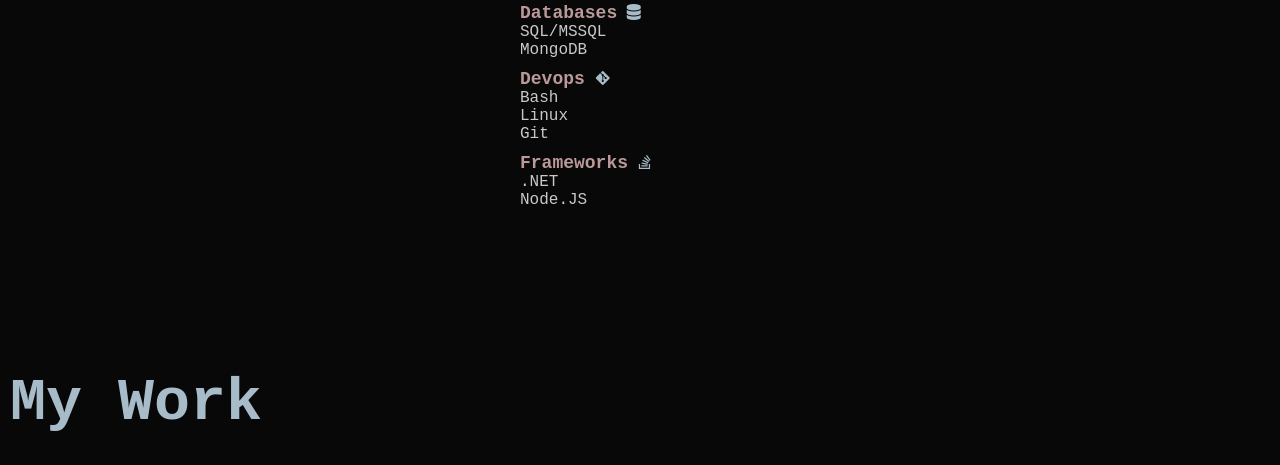
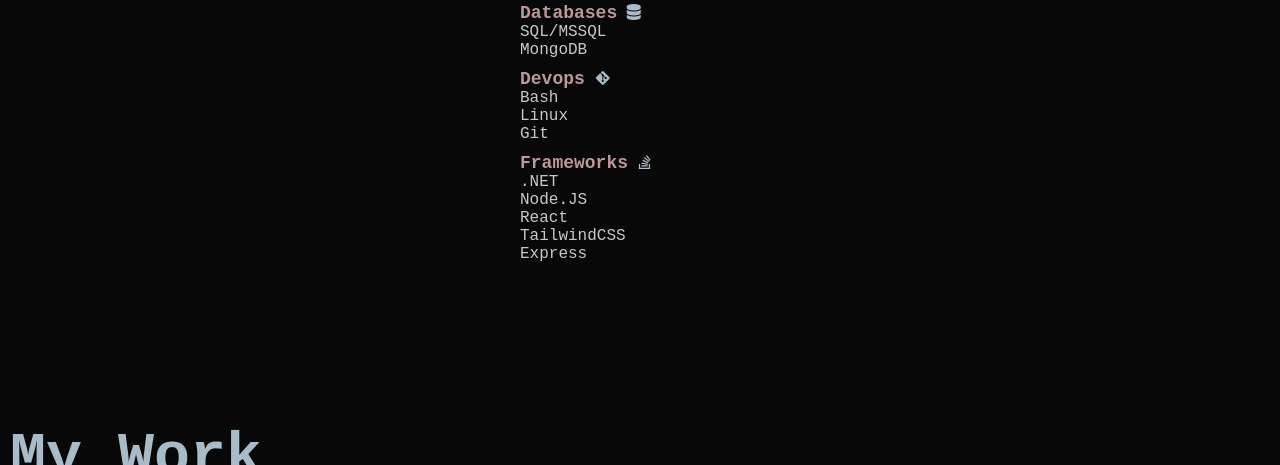
Before and after one commit to kosa12/kosa12.github.io, a plain HTML site: page index.html in a window 1280 px wide. Shown: the part 1521-1986 px from the top of the page. Drawn offline with Linux system fonts and the light colour scheme.

Commit message:
Update index.html

```diff
--- a/index.html
+++ b/index.html
@@ -61,7 +61,7 @@
                         <li><span>Frontend Development</span> <i class="fa-brands fa-html5" style="color: rgb(167, 188, 200);"></i><br>HTML/CSS<br>TailwindCSS</li>
                         <li><span>Databases</span> <i class="fa-solid fa-database" style="color: rgb(167, 188, 200);"></i> <br>SQL/MSSQL<br>MongoDB</li>
                         <li><span>Devops </span><i class="fa-brands fa-git-alt" style="color: rgb(167, 188, 200);"></i><br>Bash<br>Linux<br>Git</li>
-                        <li><span>Frameworks </span><i class="fa-brands fa-stack-overflow" style="color: rgb(167, 188, 200);"></i><br>.NET <br>Node.JS</li>
+                        <li><span>Frameworks </span><i class="fa-brands fa-stack-overflow" style="color: rgb(167, 188, 200);"></i><br>.NET <br>Node.JS<br>React<br>TailwindCSS<br>Express</li>
                     </ul>
                 </div>
                 <div class="tab-contains" id="experience">
```
